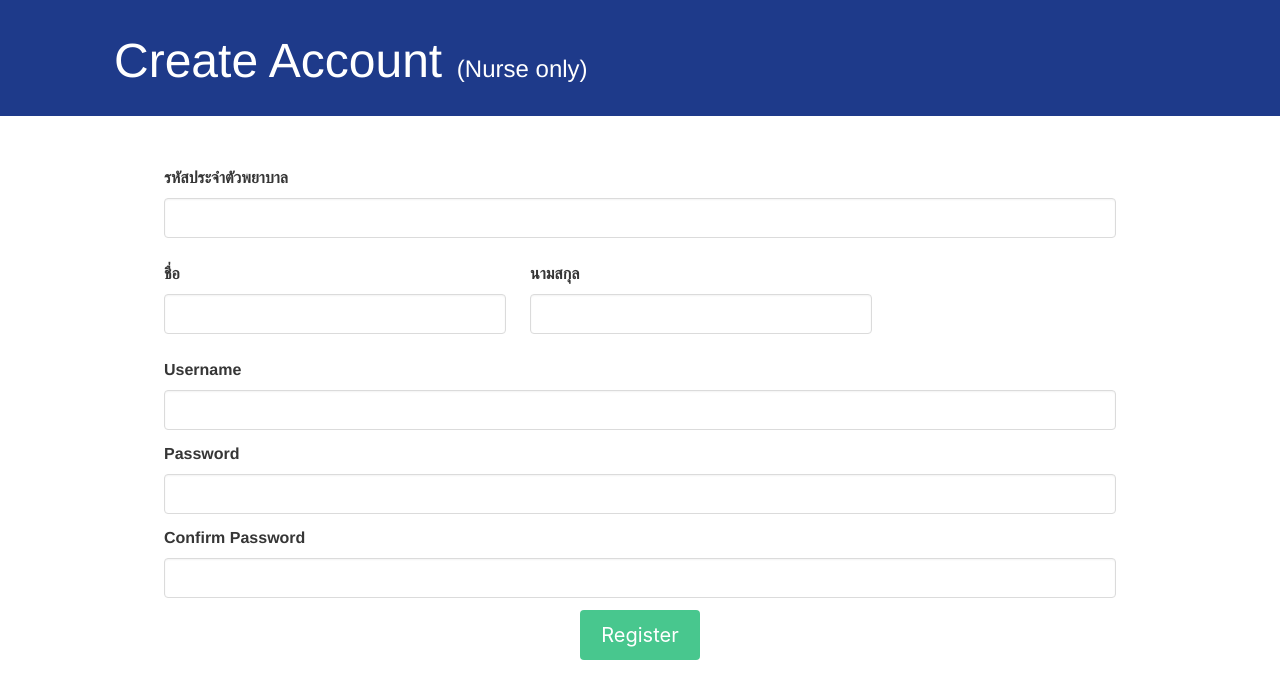
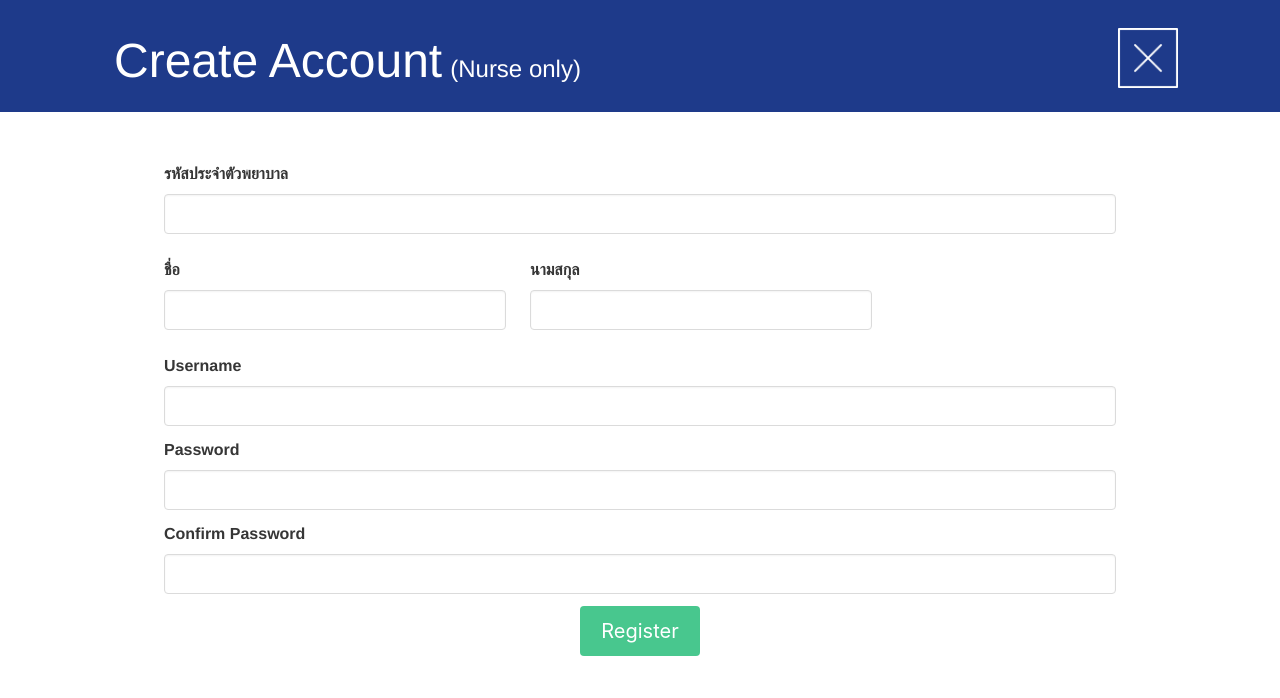
Before and after one commit to pspapleng/ECGA-front-end, a Vue app: page /register in a window 1280 px wide. Shown: the top 698 px of the page. Built offline with nearby package versions, Linux system fonts and the light colour scheme.

Commit message:
แก้ไข register

```diff
--- a/src/views/register.vue
+++ b/src/views/register.vue
@@ -1,14 +1,19 @@
+
 <template>
 
 <div class="register">
   <div style="background-color: #1e3a8a; text-align: left" >
     <div class="container" style="padding: 25px 50px 15px">
-      <label class="is-size-1" style="color: white;">Create Account</label>
-      <label class="is-size-4 ml-2" style="color: white;"> (Nurse only)</label>
-      <b-icon
-                icon="home"
-                size="is-large">
-            </b-icon>
+      <div class="columns is-mobile">
+        <div class="column">
+          <label class="is-size-1" style="color: white;">Create Account</label>
+          <label class="is-size-4 ml-2" style="color: white;">(Nurse only)</label>
+        </div>
+        <div class="column-4" >
+          <i @click="kod" ><img src="../assets/cancel.png"
+              style="width:60px; padding-top: 15px;"/></i>
+        </div>
+      </div>
     </div>
   </div>
   <section style="padding-top: 50px; padding-bottom: 50px; text-align: left">
@@ -31,8 +36,7 @@
             <b-input type="text" v-model='lname'></b-input>
           </b-field>
         </div>
-        <div class="column is-one-quarter">
-        </div>
+        <div class="column is-one-quarter"></div>
       </div>
         <b-field label="Username">
             <b-input v-model='username'></b-input>
@@ -44,10 +48,10 @@
 
         <b-field label="Confirm Password">
             <b-input v-model='cf_password' type="password" ></b-input>
-            <span v-if="(password != cf_password) && (password.length != cf_password.length)">not true</span>
+            <span v-if="(password != cf_password) && (password.length != cf_password.length)">ไม่ถูกจ้า</span>
         </b-field>
         <div style="text-align: center;" >
-          <b-button type="is-success" size="is-medium" label="Register" />
+          <b-button type="is-success" size="is-medium" label="Register"/>
         </div>
       </div>
     </section>
@@ -57,6 +61,7 @@
 
 
 <script>
+
     export default {
         data() {
           return {
@@ -67,6 +72,11 @@
             cf_password: '',
             check_pass: false
           }
-        }
+        },
+        methods: {
+          kod() {
+            return alert('ไม่ทำละ ล้อเล่น')
+          }
+        },
     }
 </script>
```
Also changed, not shown: src/assets/cancel.png (added).
